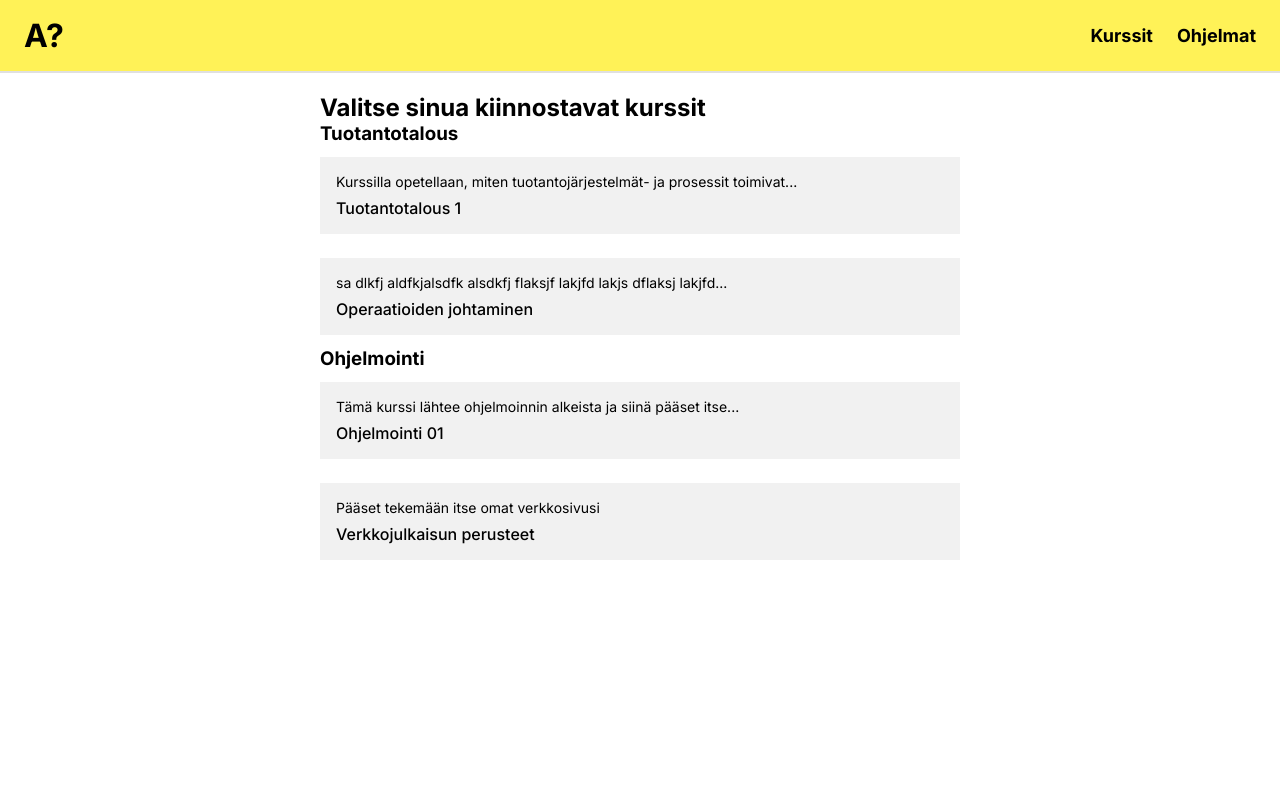
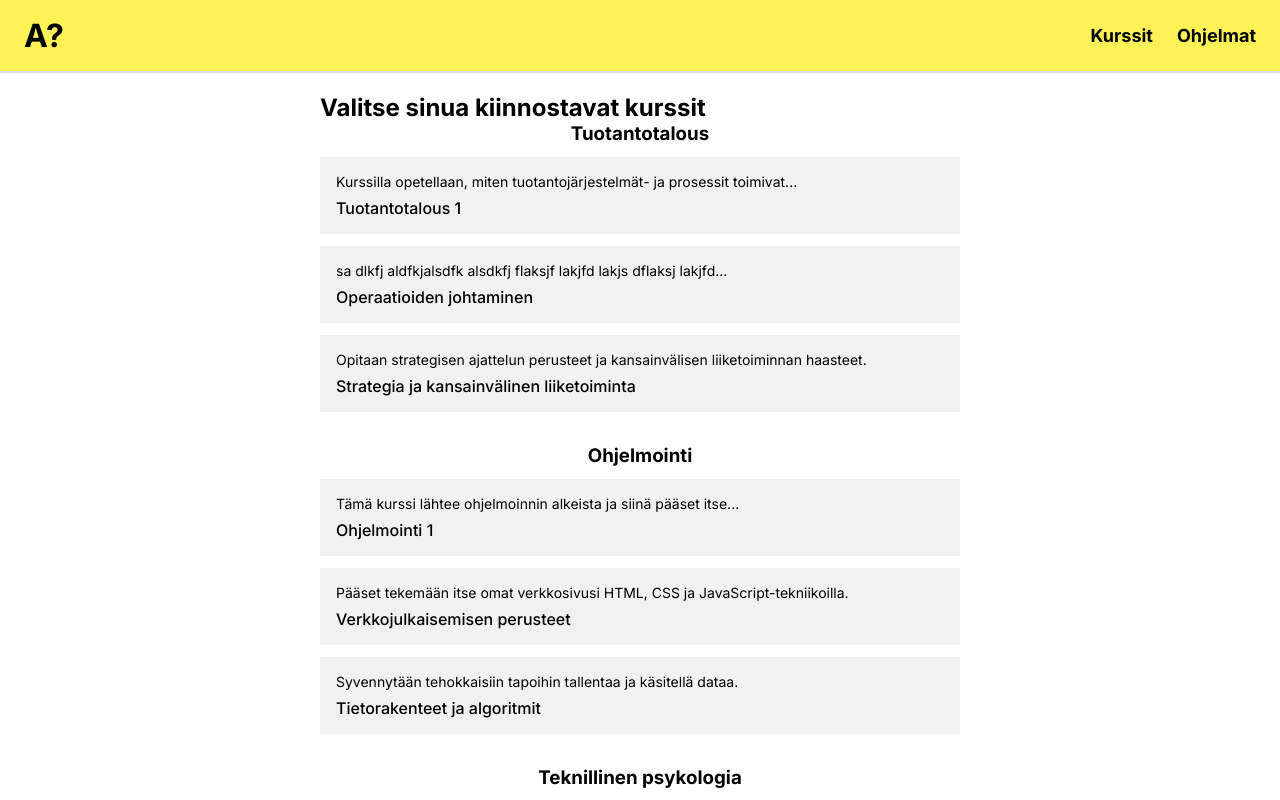
Before and after one commit to vetskup/VJPlopputyo, a React (Vite) app: page /courses in a window 1280 px wide. Shown: the top 800 px of the page. Built offline with nearby package versions, Linux system fonts and the light colour scheme.

Commit message:
dummydatan visualisointi ja results-nappula loppuun

```diff
--- a/src/components/coursecard.jsx
+++ b/src/components/coursecard.jsx
@@ -1,15 +1,10 @@
-import { useState } from 'react';
 import '/src/coursecard.css';
 
-export default function CourseCard({ title, description }) {
-  const [isSelected, setIsSelected] = useState(false);
-
-  const toggleSelection = () => setIsSelected(!isSelected);
-
+export default function CourseCard({ id, title, description, isSelected, onToggleSelection }) {
   return (
     <div
       className={`course-card ${isSelected ? 'selected' : 'unselected'}`}
-      onClick={toggleSelection}
+      onClick={() => onToggleSelection(id)}
     >
       <p className="course-description">{description}</p>
       <p className="course-title">{title}</p>
--- a/src/data/courseData.js
+++ b/src/data/courseData.js
@@ -14,7 +14,7 @@ export const studyProgramList = [
       title: 'Tuotantotalous 1',
       description: 'Kurssilla opetellaan, miten tuotantojärjestelmät- ja prosessit toimivat...',
       category: 'Tuotantotalous',
-      relevantPrograms: ['tuotantotalous'] // IDs from studyProgramList
+      relevantPrograms: ['tuotantotalous']
     },
     {
       id: 'tuot2',
--- a/src/pages/courses.jsx
+++ b/src/pages/courses.jsx
@@ -1,41 +1,76 @@
+import { useState } from "react";
+import { useNavigate } from "react-router-dom"; // navigaatio
 import Navbar from "../components/navbar"
+import CourseCard from "../components/CourseCard"
+import { getCoursesByCategory, courses } from "../data/courseData.js";
 
-import CourseCard from "../components/CourseCard"
 
 
 function Courses () {
-  return (
-        <>
-            <Navbar />
+    const [selectedCourseIds, setSelectedCourseIds] = useState(new Set());
+    const navigate = useNavigate();
 
-            <div className="courses-list">
-                <h2>Valitse sinua kiinnostavat kurssit</h2>
+    const handleToggleCourse = (courseId) => {
+        setSelectedCourseIds(prevSelectedIds => {
+            const newSelectedIds = new Set(prevSelectedIds);
+            if (newSelectedIds.has(courseId)) {
+            newSelectedIds.delete(courseId);
+            } else {
+            newSelectedIds.add(courseId);
+            }
+            return newSelectedIds;
+        });
+        };
 
-                <h3>Tuotantotalous</h3>
-                <CourseCard
-                    title="Tuotantotalous 1"
-                    description="Kurssilla opetellaan, miten tuotantojärjestelmät- ja prosessit toimivat..."
-                />
+        const coursesByCategory = getCoursesByCategory();
 
-                <CourseCard
-                    title="Operaatioiden johtaminen"
-                    description="sa dlkfj aldfkjalsdfk alsdkfj flaksjf lakjfd lakjs dflaksj lakjfd..."
-                />
+        const handleCalculateSuitability = () => {
+        // Navigoi tulossivulle ja lähetä valitut kurssit
+        navigate('/results', { state: { selectedCourseIds: Array.from(selectedCourseIds) } });
+        };
 
-                <h3>Ohjelmointi</h3>
+    return (
+            <div>
+                <Navbar />
 
-                <CourseCard
-                    title="Ohjelmointi 01"
-                    description="Tämä kurssi lähtee ohjelmoinnin alkeista ja siinä pääset itse..."
-                />
+                <div className="courses-list">
+                    <h2>Valitse sinua kiinnostavat kurssit</h2>
+                    {Object.entries(coursesByCategory).map(([category, coursesInCategory]) => (
+                        <div key={category} style={{ width: '100%', marginBottom: '20px' }}>
+                            <h3>{category}</h3>
+                            {coursesInCategory.map(course => (
+                            <CourseCard
+                                key={course.id}
+                                id={course.id}
+                                title={course.title}
+                                description={course.description}
+                                isSelected={selectedCourseIds.has(course.id)}
+                                onToggleSelection={handleToggleCourse}
+                              />
+                            ))}
+                        </div>
+                    ))}
 
-                <CourseCard
-                    title="Verkkojulkaisun perusteet"
-                    description="Pääset tekemään itse omat verkkosivusi"
-                />
+                    {selectedCourseIds.size > 0 && (
+                    <button
+                        onClick={handleCalculateSuitability}
+                        style={{
+                        marginTop: '20px',
+                        padding: '12px 25px',
+                        fontSize: '16px',
+                        cursor: 'pointer',
+                        backgroundColor: '#007bff',
+                        color: 'white',
+                        border: 'none',
+                        borderRadius: '5px'
+                        }}
+                    >
+                        Laske sopivuus ohjelmiin
+                    </button>
+                    )}
+                </div>
             </div>
-        </>
-    )
+        )
     }
 
 export default Courses
```
